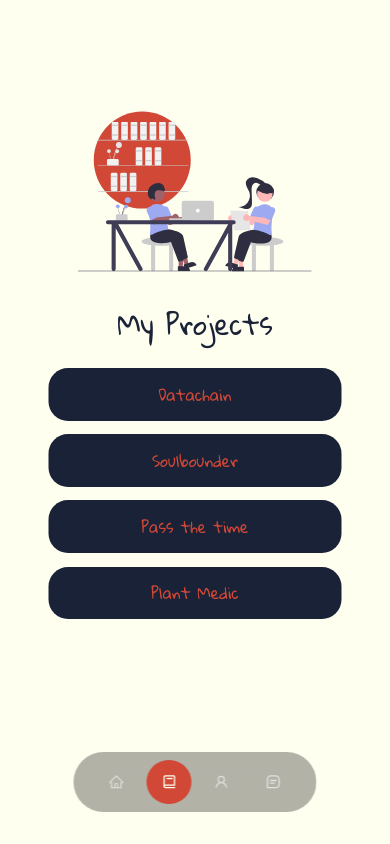
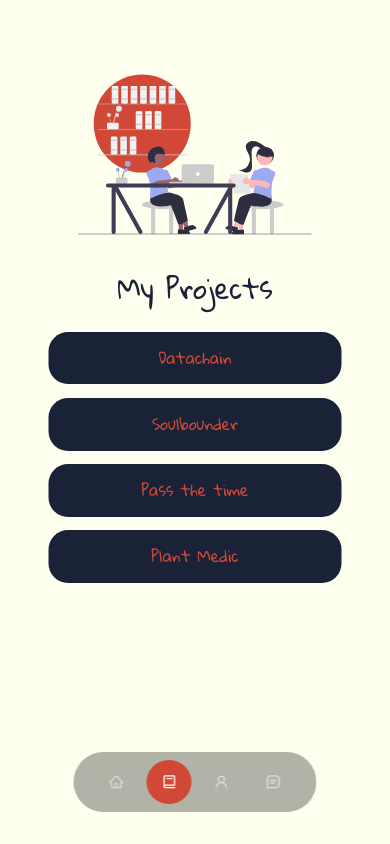
Before and after one commit to joethompson1/joethompson, a React (Create React App) app: page /projects in a window 390 px wide. Built offline with nearby package versions, Linux system fonts and the light colour scheme.

Commit message:
sizing issue on mobile projects page

```diff
--- a/src/components/projects/projects.css
+++ b/src/components/projects/projects.css
@@ -339,7 +339,7 @@ img {
 		grid-template-rows: 40% 60%;
 		gap: 0%;
 		height: 80%;
-		top: 50%;
+		top: 45%;
 	}
 
 
```
